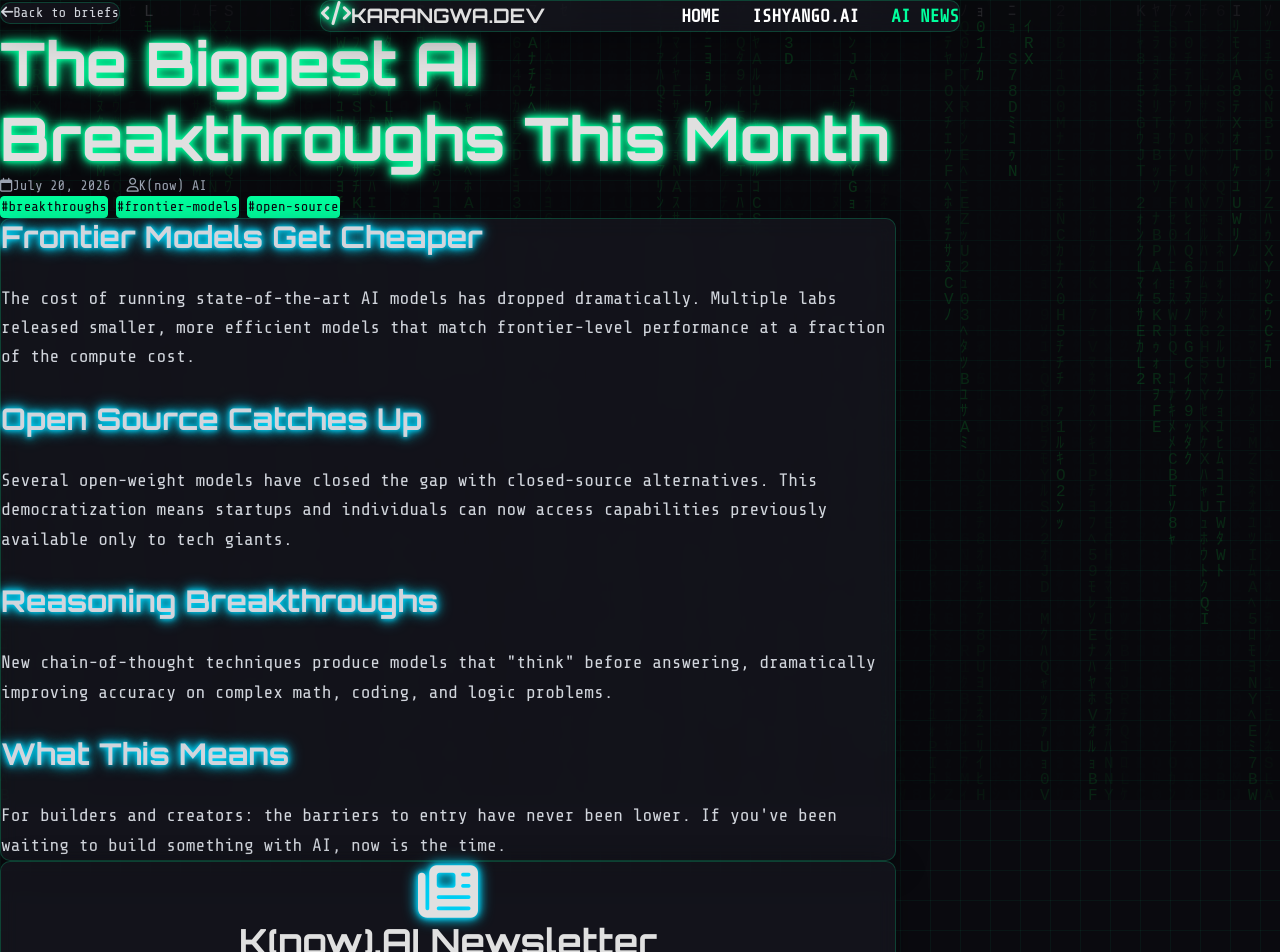
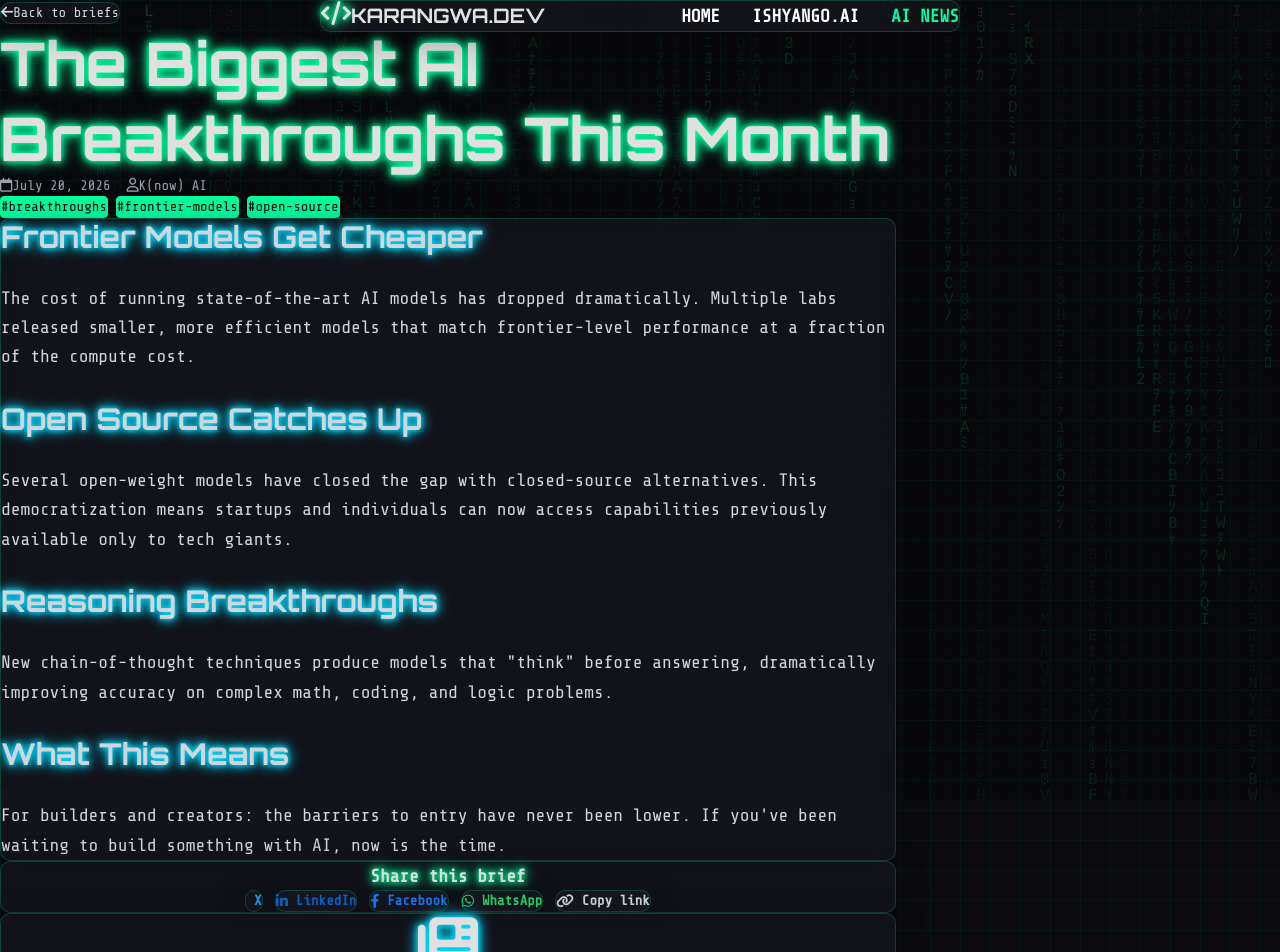
Before and after one commit to Papi84/karangwa-website, a Next.js app: page /blog/posts/ai-breakthroughs-july-2026 in a window 1280 px wide. Shown: the top 952 px of the page. Built offline with nearby package versions, Linux system fonts and the light colour scheme; no server answers.

Commit message:
Add share buttons: X, LinkedIn, Facebook, WhatsApp, copy link

```diff
--- a/app/blog/page.tsx
+++ b/app/blog/page.tsx
@@ -101,8 +101,8 @@ export default function BlogPage() {
           ) : (
             <div className="grid md:grid-cols-2 lg:grid-cols-3 gap-6 md:gap-8">
               {posts.map((post) => (
-                <Link key={post.slug} href={`/blog/posts/${post.slug}`}>
-                  <div className="glass-card p-6 hover:transform hover:-translate-y-2 transition duration-300 h-full">
+                <div key={post.slug} className="glass-card p-6 hover:transform hover:-translate-y-2 transition duration-300 h-full flex flex-col">
+                  <Link href={`/blog/posts/${post.slug}`} className="flex-1 block">
                     <div className="mb-4">
                       <h3 className="text-lg md:text-xl font-bold text-white">{post.title}</h3>
                       <p className="text-xs text-gray-400 mt-1">
@@ -112,18 +112,39 @@ export default function BlogPage() {
                       </p>
                     </div>
                     <p className="text-gray-300 text-sm mb-4">{post.excerpt}</p>
-                    <div className="flex flex-wrap gap-2">
+                    <div className="flex flex-wrap gap-2 mb-4">
                       {post.tags.map((tag) => (
                         <span key={tag} className="px-2 md:px-3 py-1 bg-[var(--neon-green)] bg-opacity-20 text-[var(--dark-bg)] rounded text-xs md:text-sm border border-[var(--neon-green)]">
                           {tag}
                         </span>
                       ))}
                     </div>
-                    <span className="text-[var(--neon-blue)] hover:underline text-sm mt-4 inline-block">
+                    <span className="text-[var(--neon-blue)] hover:underline text-sm">
                       Read more <i className="fas fa-arrow-right ml-1"></i>
                     </span>
+                  </Link>
+
+                  {/* Quick share */}
+                  <div className="flex items-center gap-2 mt-3 pt-3 border-t border-gray-700/50 text-xs">
+                    <span className="text-gray-500 mr-1">Share:</span>
+                    <button
+                      onClick={() => { const u = encodeURIComponent(`${window.location.origin}/blog/posts/${post.slug}`); const t = encodeURIComponent(post.title); window.open(`https://twitter.com/intent/tweet?text=${t}&url=${u}`, '_blank', 'width=600,height=400'); }}
+                      className="text-gray-500 hover:text-[#1DA1F2] transition" title="Share on X"
+                    ><i className="fab fa-x-twitter"></i></button>
+                    <button
+                      onClick={() => { const u = encodeURIComponent(`${window.location.origin}/blog/posts/${post.slug}`); window.open(`https://www.linkedin.com/sharing/share-offsite/?url=${u}`, '_blank', 'width=600,height=400'); }}
+                      className="text-gray-500 hover:text-[#0A66C2] transition" title="Share on LinkedIn"
+                    ><i className="fab fa-linkedin-in"></i></button>
+                    <button
+                      onClick={() => { const u = encodeURIComponent(`${window.location.origin}/blog/posts/${post.slug}`); window.open(`https://wa.me/?text=${encodeURIComponent(post.title)}%20${u}`, '_blank'); }}
+                      className="text-gray-500 hover:text-[#25D366] transition" title="Share on WhatsApp"
+                    ><i className="fab fa-whatsapp"></i></button>
+                    <button
+                      onClick={() => { navigator.clipboard.writeText(`${window.location.origin}/blog/posts/${post.slug}`); }}
+                      className="text-gray-500 hover:text-[var(--neon-green)] transition" title="Copy link"
+                    ><i className="fas fa-link"></i></button>
                   </div>
-                </Link>
+                </div>
               ))}
             </div>
           )}
--- a/app/blog/posts/[slug]/page.tsx
+++ b/app/blog/posts/[slug]/page.tsx
@@ -145,6 +145,41 @@ export default function PostPage() {
             </div>
           </div>
 
+          {/* Share buttons */}
+          <div id="share" className="glass-card p-8 md:p-10 mb-12 text-center">
+            <p className="text-lg font-bold mb-6 neon-text">Share this brief</p>
+            <div className="flex flex-wrap justify-center gap-3">
+              <a
+                href="#"
+                onClick={(e) => { e.preventDefault(); const u = encodeURIComponent(window.location.href); const t = encodeURIComponent(post.title); window.open(`https://twitter.com/intent/tweet?text=${t}&url=${u}`, '_blank', 'width=600,height=400'); }}
+                className="glass-card px-5 py-3 rounded border border-[#1DA1F2] text-[#1DA1F2] hover:bg-[#1DA1F2] hover:text-white font-bold transition text-sm flex items-center gap-2"
+              ><i className="fab fa-x-twitter"></i> X</a>
+
+              <a
+                href="#"
+                onClick={(e) => { e.preventDefault(); const u = encodeURIComponent(window.location.href); window.open(`https://www.linkedin.com/sharing/share-offsite/?url=${u}`, '_blank', 'width=600,height=400'); }}
+                className="glass-card px-5 py-3 rounded border border-[#0A66C2] text-[#0A66C2] hover:bg-[#0A66C2] hover:text-white font-bold transition text-sm flex items-center gap-2"
+              ><i className="fab fa-linkedin-in"></i> LinkedIn</a>
+
+              <a
+                href="#"
+                onClick={(e) => { e.preventDefault(); const u = encodeURIComponent(window.location.href); window.open(`https://www.facebook.com/sharer/sharer.php?u=${u}`, '_blank', 'width=600,height=400'); }}
+                className="glass-card px-5 py-3 rounded border border-[#1877F2] text-[#1877F2] hover:bg-[#1877F2] hover:text-white font-bold transition text-sm flex items-center gap-2"
+              ><i className="fab fa-facebook-f"></i> Facebook</a>
+
+              <a
+                href="#"
+                onClick={(e) => { e.preventDefault(); const u = encodeURIComponent(window.location.href); const t = encodeURIComponent(post.title); window.open(`https://wa.me/?text=${t}%20${u}`, '_blank'); }}
+                className="glass-card px-5 py-3 rounded border border-[#25D366] text-[#25D366] hover:bg-[#25D366] hover:text-white font-bold transition text-sm flex items-center gap-2"
+              ><i className="fab fa-whatsapp"></i> WhatsApp</a>
+
+              <button
+                onClick={() => { navigator.clipboard.writeText(window.location.href); alert('Link copied!'); }}
+                className="glass-card px-5 py-3 rounded border border-gray-500 text-gray-300 hover:border-[var(--neon-green)] hover:text-[var(--neon-green)] font-bold transition text-sm flex items-center gap-2"
+              ><i className="fas fa-link"></i> Copy link</button>
+            </div>
+          </div>
+
           {/* Newsletter CTA */}
           <div className="mb-16">
             <NewsletterSignup />
```
